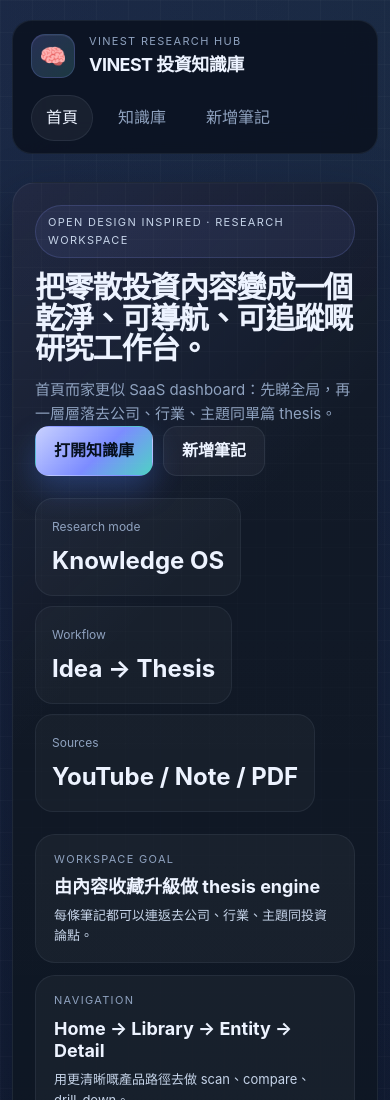
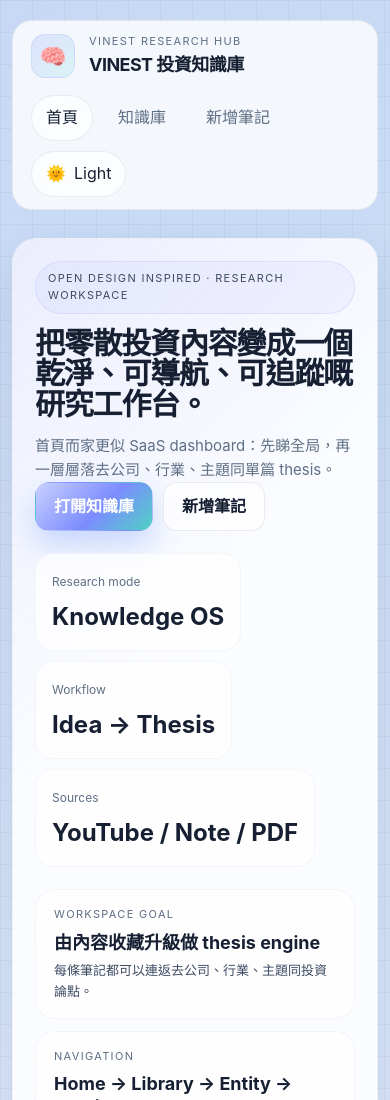
Before and after one commit to openclaw0405/value-investing, a plain HTML site: page vinest/index.html in a window 390 px wide. Shown: the top 1100 px of the page. Drawn offline with Linux system fonts and the light colour scheme.

Commit message:
Add VINEST light mode toggle 2026-05-16 16:21

```diff
--- a/vinest/app.v22.js
+++ b/vinest/app.v22.js
@@ -1,6 +1,53 @@
 // VINEST YouTube Knowledge Base - Shared Logic
 const DATA_PATH = './entries.json?v=12';
+const THEME_KEY = 'vinest-theme';
 let db = null;
+
+function applyTheme(theme) {
+  const resolved = theme === 'light' ? 'light' : 'dark';
+  document.documentElement.setAttribute('data-theme', resolved);
+  document.body?.setAttribute('data-theme', resolved);
+  const toggle = document.getElementById('themeToggle');
+  if (toggle) {
+    toggle.dataset.theme = resolved;
+    toggle.innerHTML = resolved === 'light' ? '<span>🌞</span><span>Light</span>' : '<span>🌙</span><span>Dark</span>';
+    toggle.setAttribute('aria-label', `Switch to ${resolved === 'light' ? 'dark' : 'light'} mode`);
+  }
+}
+
+function initTheme() {
+  const saved = localStorage.getItem(THEME_KEY);
+  const preferred = window.matchMedia && window.matchMedia('(prefers-color-scheme: light)').matches ? 'light' : 'dark';
+  applyTheme(saved || preferred);
+}
+
+function toggleTheme() {
+  const next = document.documentElement.getAttribute('data-theme') === 'light' ? 'dark' : 'light';
+  localStorage.setItem(THEME_KEY, next);
+  applyTheme(next);
+}
+
+function mountThemeToggle() {
+  const nav = document.querySelector('.site-nav');
+  if (!nav || document.getElementById('themeToggle')) return;
+  const button = document.createElement('button');
+  button.type = 'button';
+  button.id = 'themeToggle';
+  button.className = 'theme-toggle';
+  button.addEventListener('click', toggleTheme);
+  nav.appendChild(button);
+  applyTheme(document.documentElement.getAttribute('data-theme') || 'dark');
+}
+
+if (document.readyState === 'loading') {
+  document.addEventListener('DOMContentLoaded', () => {
+    initTheme();
+    mountThemeToggle();
+  });
+} else {
+  initTheme();
+  mountThemeToggle();
+}
 
 // Load data
 async function loadData() {
@@ -190,5 +237,6 @@ function entityCardHTML(name, count, link) {
 window.VINEST = {
   loadData, getParams, formatDate, esc, renderTags,
   searchEntries, filterEntries, sortEntries, getRelatedEntries,
-  getEntityCounts, getTopEntities, entryCardHTML, entityCardHTML
+  getEntityCounts, getTopEntities, entryCardHTML, entityCardHTML,
+  initTheme, toggleTheme, mountThemeToggle, applyTheme
 };
--- a/vinest/index.html
+++ b/vinest/index.html
@@ -4,7 +4,7 @@
   <meta charset="UTF-8">
   <meta name="viewport" content="width=device-width, initial-scale=1.0">
   <title>VINEST YouTube 投資知識庫</title>
-  <link rel="stylesheet" href="styles.css?v=30">
+  <link rel="stylesheet" href="styles.css?v=31">
 </head>
 <body>
   <div class="container">
@@ -211,7 +211,7 @@
     </div>
   </div>
 
-  <script src="app.v22.js"></script>
+  <script src="app.v22.js?v=31"></script>
   <script>
     // Set default date
     document.getElementById('dateInput').value = new Date().toISOString().split('T')[0];
--- a/vinest/styles.css
+++ b/vinest/styles.css
@@ -15,7 +15,38 @@
   --danger: #fb7185;
   --warning: #fbbf24;
   --shadow: 0 24px 60px rgba(2, 6, 23, 0.38);
+  --header-bg: rgba(7, 13, 24, 0.72);
+  --header-border: rgba(148, 163, 184, 0.1);
+  --button-text: #06101e;
+  --hero-overlay-1: rgba(139, 148, 255, 0.12);
+  --hero-overlay-2: rgba(255,255,255,0.04);
+  --grid-line: rgba(255,255,255,0.025);
   --radius: 24px;
+}
+
+:root[data-theme="light"] {
+  --bg: #eef4ff;
+  --bg-soft: #f7faff;
+  --panel: rgba(255, 255, 255, 0.86);
+  --panel-strong: #ffffff;
+  --panel-muted: #edf2fb;
+  --border: rgba(15, 23, 42, 0.08);
+  --border-strong: rgba(99, 102, 241, 0.24);
+  --text: #172033;
+  --muted: #5f6f85;
+  --muted-strong: #3d4b63;
+  --accent: #5865f2;
+  --accent-2: #0ea5a3;
+  --success: #059669;
+  --danger: #e11d48;
+  --warning: #d97706;
+  --shadow: 0 18px 44px rgba(43, 64, 103, 0.12);
+  --header-bg: rgba(255, 255, 255, 0.8);
+  --header-border: rgba(15, 23, 42, 0.07);
+  --button-text: #ffffff;
+  --hero-overlay-1: rgba(88, 101, 242, 0.1);
+  --hero-overlay-2: rgba(255,255,255,0.55);
+  --grid-line: rgba(15, 23, 42, 0.04);
 }
 
 * {
@@ -34,11 +65,11 @@ body {
   line-height: 1.6;
   min-height: 100vh;
   background:
-    linear-gradient(rgba(255,255,255,0.025) 1px, transparent 1px),
-    linear-gradient(90deg, rgba(255,255,255,0.025) 1px, transparent 1px),
-    radial-gradient(circle at top left, rgba(99, 102, 241, 0.16), transparent 30%),
-    radial-gradient(circle at top right, rgba(102, 224, 210, 0.1), transparent 24%),
-    linear-gradient(180deg, #050b15 0%, #08111f 38%, #0a1322 100%);
+    linear-gradient(var(--grid-line) 1px, transparent 1px),
+    linear-gradient(90deg, var(--grid-line) 1px, transparent 1px),
+    radial-gradient(circle at top left, color-mix(in srgb, var(--accent) 18%, transparent), transparent 30%),
+    radial-gradient(circle at top right, color-mix(in srgb, var(--accent-2) 12%, transparent), transparent 24%),
+    linear-gradient(180deg, var(--bg-soft) 0%, var(--bg) 100%);
   background-size: 32px 32px, 32px 32px, auto, auto, auto;
 }
 
@@ -70,8 +101,8 @@ textarea {
   top: 14px;
   z-index: 20;
   backdrop-filter: blur(16px);
-  background: rgba(7, 13, 24, 0.72);
-  border: 1px solid rgba(148, 163, 184, 0.1);
+  background: var(--header-bg);
+  border: 1px solid var(--header-border);
   border-radius: 20px;
 }
 
@@ -131,6 +162,22 @@ textarea {
   background: rgba(255,255,255,0.05);
 }
 
+.theme-toggle {
+  display: inline-flex;
+  align-items: center;
+  gap: 8px;
+  padding: 9px 14px;
+  border-radius: 999px;
+  border: 1px solid var(--border);
+  background: rgba(255,255,255,0.05);
+  color: var(--text);
+  cursor: pointer;
+}
+
+.theme-toggle:hover {
+  background: rgba(255,255,255,0.08);
+}
+
 .btn,
 .hero-btn,
 .back {
@@ -150,7 +197,7 @@ textarea {
 
 .btn,
 .hero-btn.primary {
-  color: #06101e;
+  color: var(--button-text);
   background: linear-gradient(135deg, #c8d1ff, #7c8cff 55%, #4fd1c5);
   box-shadow: 0 14px 30px rgba(79, 129, 255, 0.28);
 }
@@ -178,9 +225,9 @@ textarea {
   margin-bottom: 28px;
   border-radius: 32px;
   background:
-    linear-gradient(135deg, rgba(139, 148, 255, 0.12), transparent 38%),
-    linear-gradient(180deg, rgba(255,255,255,0.04), rgba(255,255,255,0.02)),
-    rgba(8, 16, 29, 0.9);
+    linear-gradient(135deg, var(--hero-overlay-1), transparent 38%),
+    linear-gradient(180deg, var(--hero-overlay-2), rgba(255,255,255,0.02)),
+    color-mix(in srgb, var(--panel-strong) 86%, transparent);
   border: 1px solid rgba(148, 163, 184, 0.12);
   box-shadow: var(--shadow);
 }
@@ -271,6 +318,34 @@ textarea {
   border-radius: 20px;
   background: rgba(255,255,255,0.04);
   border: 1px solid rgba(148, 163, 184, 0.1);
+}
+
+:root[data-theme="light"] .theme-toggle,
+:root[data-theme="light"] .site-nav a:hover,
+:root[data-theme="light"] .site-nav a.active,
+:root[data-theme="light"] .hero-panel,
+:root[data-theme="light"] .hero-stat,
+:root[data-theme="light"] .meta-chip,
+:root[data-theme="light"] .search-bar input,
+:root[data-theme="light"] .search-bar select,
+:root[data-theme="light"] .form-group input,
+:root[data-theme="light"] .form-group textarea,
+:root[data-theme="light"] .form-group select {
+  background: rgba(255,255,255,0.72);
+}
+
+:root[data-theme="light"] .btn-secondary,
+:root[data-theme="light"] .hero-btn.secondary,
+:root[data-theme="light"] .back,
+:root[data-theme="light"] .btn-ghost {
+  background: rgba(255,255,255,0.72);
+}
+
+:root[data-theme="light"] .channel-badge,
+:root[data-theme="light"] .channel-badge-large span,
+:root[data-theme="light"] .stock-tag,
+:root[data-theme="light"] .detail-badge.primary {
+  color: #223;
 }
 
 .hero-panel label {
```
Also changed, not shown: vinest/company.html (+2 -2 lines), vinest/detail.html (+2 -1 lines), vinest/library.html (+2 -2 lines), vinest/sector.html (+2 -2 lines), vinest/theme.html (+2 -2 lines).
